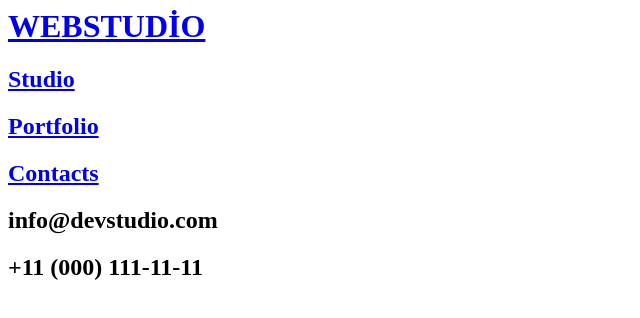
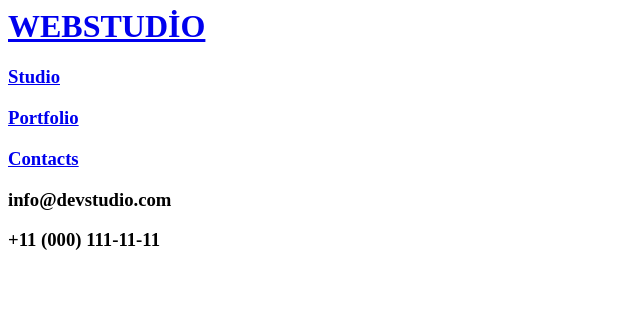
Before and after one commit to OzturkBeyza/goit-markup-hw-01, a plain HTML site: page index.html in a window 1280 px wide. Shown: the whole page, without its empty margins (0-640 px from the left). Drawn offline with Linux system fonts and the light colour scheme.

Commit message:
h2 change to h3

```diff
--- a/index.html
+++ b/index.html
@@ -9,11 +9,11 @@
     <body>
       <header>
         <h1><a href="https://www.google.com.tr/?hl=tr" target="_blank">WEBSTUDİO</a></h1>
-        <h2><a href="https://www.google.com.tr/?hl=tr" target="_blank">Studio</a></h2>
-        <h2><a href="https://www.google.com.tr/?hl=tr" target="_blank">Portfolio</a></h2>
-        <h2><a href="https://www.google.com.tr/?hl=tr" target="_blank">Contacts</a></h2>
-        <h2>info@devstudio.com</h2>
-        <h2>+11 (000) 111-11-11</h2>
+        <h3><a href="https://www.google.com.tr/?hl=tr" target="_blank">Studio</a></h3>
+        <h3><a href="https://www.google.com.tr/?hl=tr" target="_blank">Portfolio</a></h3>
+        <h3><a href="https://www.google.com.tr/?hl=tr" target="_blank">Contacts</a></h3>
+        <h3>info@devstudio.com</h3>
+        <h3>+11 (000) 111-11-11</h3>
       </header>
 
       <main>
```
